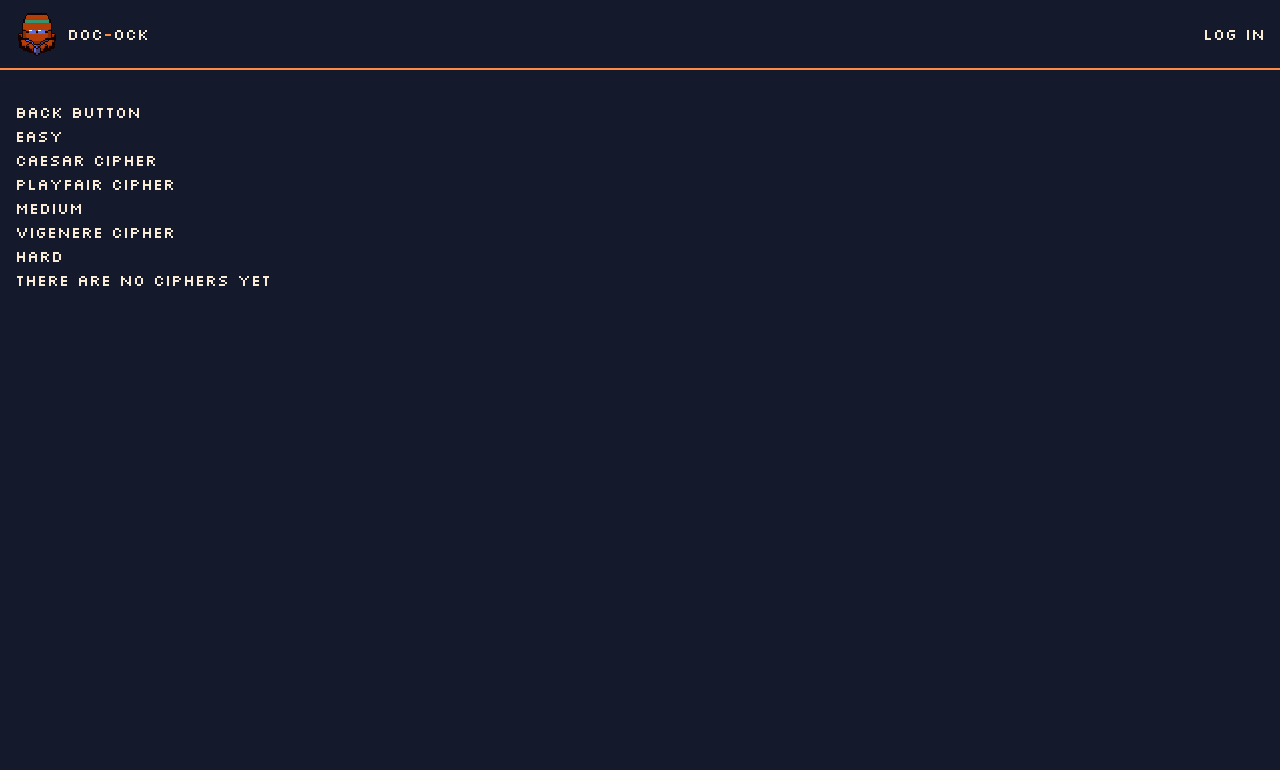
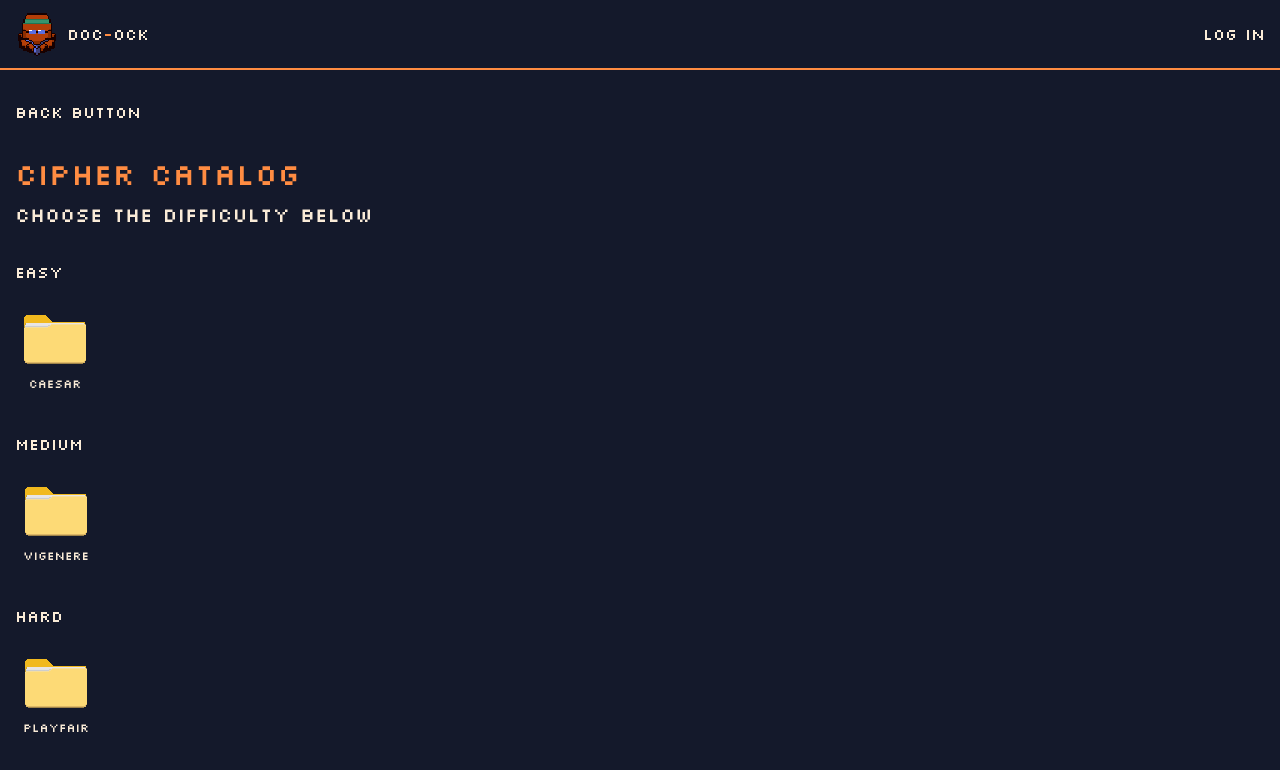
Before and after one commit to samobutniy-1/DocOck, an Angular app: page /catalog in a window 1280 px wide. Shown: the top 770 px of the page. Built offline with nearby package versions, Linux system fonts and the light colour scheme.

Commit message:
style: add styling to cipher-catalog page

```diff
--- a/src/app/core/layout/header.html
+++ b/src/app/core/layout/header.html
@@ -1,8 +1,10 @@
 <header class="fixed top-0 left-0 w-full bg-main py-3 border-b-2 border-secondary">
   <div class="container flex justify-between items-center font-pixel">
-    <div class="flex items-center gap-2">
-      <a href="/"><img src="/images/icons/icon.png" alt="icon" class="w-11 h-11" /></a>
-      <span>Doc<span class="text-secondary">-</span>Ock</span>
+    <div>
+      <a href="/" class="flex items-center gap-2"
+        ><img src="/images/icons/icon.png" alt="icon" class="w-11 h-11" />
+        <span>Doc<span class="text-secondary">-</span>Ock</span></a
+      >
     </div>
 
     <button>Log in</button>
--- a/src/app/features/ciphers/cipher-catalog/cipher-catalog.html
+++ b/src/app/features/ciphers/cipher-catalog/cipher-catalog.html
@@ -1,14 +1,22 @@
 <section>
   <div class="container">
-    <button type="button">Back button</button>
+    <button type="button" class="mb-8">Back button</button>
+    <h2 class="mb-2 text-3xl text-secondary">Cipher Catalog</h2>
+    <p class="mb-8 text-xl">Choose the difficulty below</p>
     <div>
       <div>
-        <h2>Easy</h2>
-        <ul>
+        <h3 class="mb-4">Easy</h3>
+        <ul class="flex flex-wrap gap-4 mb-8">
           @for (cipher of grouped.easy; track cipher.id) {
             <li>
-              <a routerLink="">
-                <span>{{ cipher.name }}</span>
+              <a
+                routerLink="/"
+                class="inline-flex flex-col justify-center items-center gap-1 bg-none hover:bg-bg p-2"
+              >
+                <div>
+                  <img src="/images/icons/folder.png" [alt]="cipher.name + ' cipher folder'" />
+                </div>
+                <span class="text-xs">{{ cipher.name }}</span>
               </a>
             </li>
           } @empty {
@@ -17,12 +25,18 @@
         </ul>
       </div>
       <div>
-        <h2>Medium</h2>
-        <ul>
+        <h3 class="mb-4">Medium</h3>
+        <ul class="flex flex-wrap gap-4 mb-8">
           @for (cipher of grouped.medium; track cipher.id) {
             <li>
-              <a routerLink="">
-                <span>{{ cipher.name }}</span>
+              <a
+                routerLink="/"
+                class="inline-flex flex-col justify-center items-center gap-1 bg-none hover:bg-bg p-2"
+              >
+                <div>
+                  <img src="/images/icons/folder.png" [alt]="cipher.name + ' cipher folder'" />
+                </div>
+                <span class="text-xs">{{ cipher.name }}</span>
               </a>
             </li>
           } @empty {
@@ -31,12 +45,18 @@
         </ul>
       </div>
       <div>
-        <h2>Hard</h2>
-        <ul>
+        <h3 class="mb-4">Hard</h3>
+        <ul class="flex flex-wrap gap-4 mb-8">
           @for (cipher of grouped.hard; track cipher.id) {
             <li>
-              <a routerLink="">
-                <span>{{ cipher.name }}</span>
+              <a
+                routerLink="/"
+                class="inline-flex flex-col justify-center items-center gap-1 bg-none hover:bg-bg p-2"
+              >
+                <div>
+                  <img src="/images/icons/folder.png" [alt]="cipher.name + ' cipher folder'" />
+                </div>
+                <span class="text-xs">{{ cipher.name }}</span>
               </a>
             </li>
           } @empty {
--- a/src/app/features/ciphers/ciphers.data.ts
+++ b/src/app/features/ciphers/ciphers.data.ts
@@ -6,16 +6,17 @@ import { vigenereDecode, vigenereEncode } from './algorithms/vigenere/vigenere.a
 export const CIPHERS: Cipher[] = [
   {
     id: 'caesar',
-    name: 'Caesar Cipher',
+    name: 'Caesar',
     level: 'easy',
     description: 'Shifts each letter by a fixed number of positions.',
     defaultKey: '3',
     encode: (message: string, key: string) => caesarEncode(message, Number(key)),
     decode: (message: string, key: string) => caesarDecode(message, Number(key)),
   },
+
   {
     id: 'vigenere',
-    name: 'Vigenere Cipher',
+    name: 'Vigenere',
     level: 'medium',
     description:
       'Shifts each letter using a repeating keyword, where each letter of the key defines its own shift.',
@@ -25,8 +26,8 @@ export const CIPHERS: Cipher[] = [
   },
   {
     id: 'playfair',
-    name: 'Playfair Cipher',
-    level: 'easy',
+    name: 'Playfair',
+    level: 'hard',
     description: 'Encrypts pairs of letters using a 5x5 grid.',
     defaultKey: '',
     encode: (message: string, key: string) => playfairEncode(message),
--- a/src/styles.css
+++ b/src/styles.css
@@ -5,6 +5,8 @@
   --color-secondary: #ff8c42;
   --color-text: antiquewhite;
   --color-buttons: #d9762e;
+
+  --color-bg: #5a6690;
 
   --font-main: 'IBM Plex Mono', monospace;
   --font-pixel: 'Silkscreen', monospace;
```
Also changed, not shown: public/images/icons/folder.png (added).
